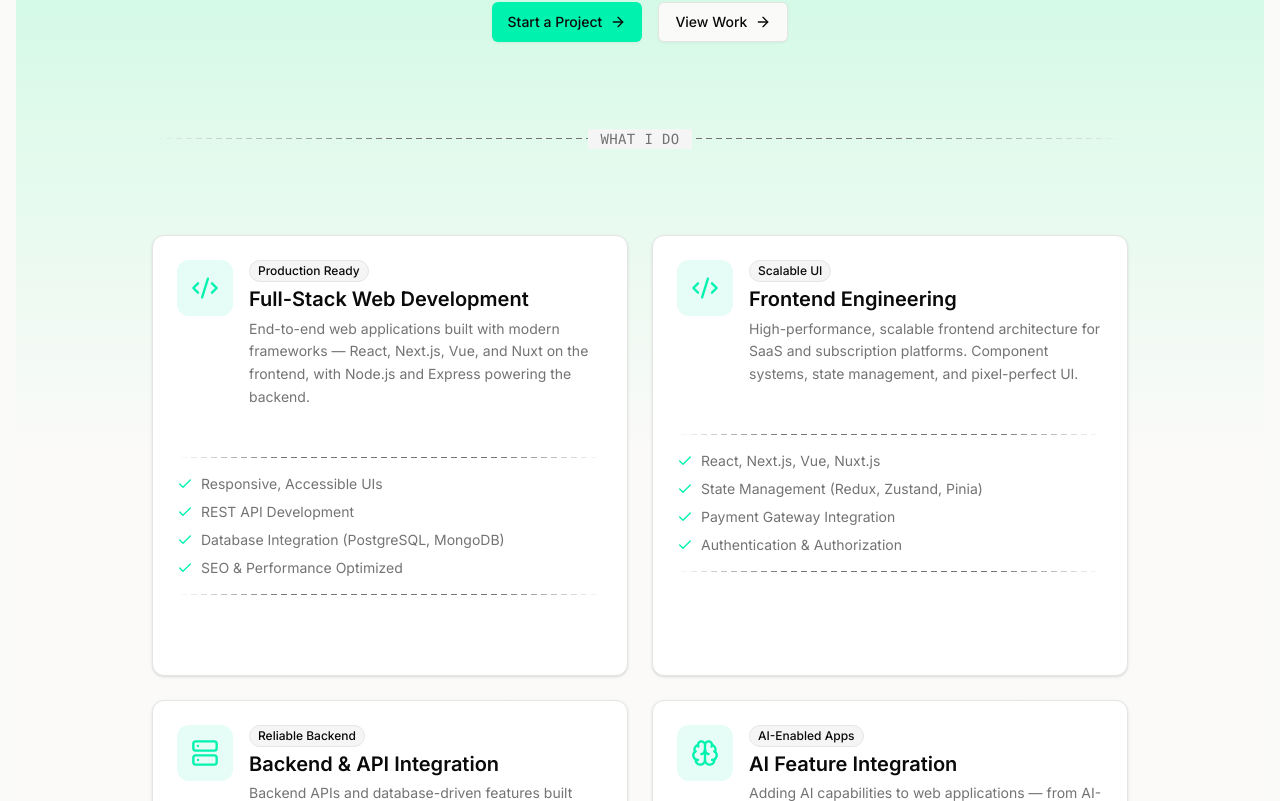
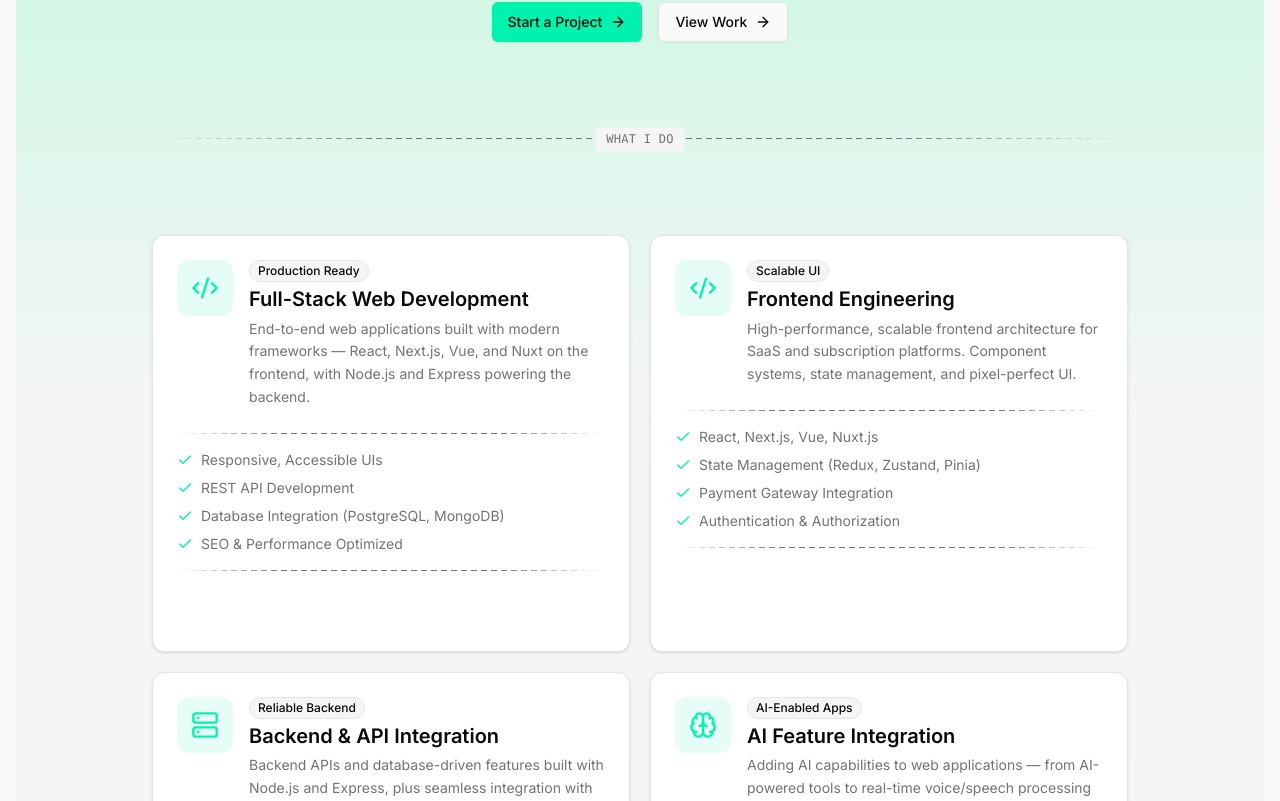
Before and after one commit to muhammadhasnainsaeed/portfolio, a Next.js app: page /services in a window 1280 px wide. Shown: the part 519-1320 px from the top of the page. Built offline with nearby package versions, Linux system fonts and the light colour scheme.

Commit message:
Refine styles for services page components

```diff
--- a/src/app/services/page.tsx
+++ b/src/app/services/page.tsx
@@ -20,7 +20,7 @@ export const metadata: Metadata = {
 
 export default function ServicesPage() {
   return (
-    <Background>
+    <Background className="via-muted to-muted/80">
       <div className="py-28 lg:py-32 lg:pt-44">
         <ServicesHero />
         <ServicesGrid />
--- a/src/components/blocks/services-grid.tsx
+++ b/src/components/blocks/services-grid.tsx
@@ -1,5 +1,3 @@
-import Image from "next/image";
-
 import { Check, ArrowRight } from "lucide-react";
 
 import { Badge } from "../ui/badge";
@@ -18,11 +16,11 @@ import { services } from "@/data/services";
 export function ServicesGrid() {
   return (
     <section id="services" className="container mt-12 max-w-5xl pb-28 lg:pb-32">
-      <div className="grid grid-cols-1 gap-6 md:grid-cols-2 lg:grid-cols-2">
+      <div className="grid grid-cols-1 gap-5 md:grid-cols-2 lg:grid-cols-2">
         {services.map((service) => (
           <Card
             key={service.title}
-            className="group hover:border-primary/30 hover:shadow-primary/5 relative overflow-hidden transition-all duration-300 hover:shadow-lg"
+            className="group hover:border-primary/30 hover:shadow-primary/5 relative gap-0 overflow-hidden transition-all duration-300 hover:shadow-lg"
           >
             <CardHeader className="pb-2">
               <div className="flex items-start gap-4">
--- a/src/components/blocks/services-hero.tsx
+++ b/src/components/blocks/services-hero.tsx
@@ -44,7 +44,7 @@ export function ServicesHero() {
       {/* Divider */}
       <div className="relative my-10 flex items-center justify-center lg:my-24">
         <DashedLine className="text-muted-foreground" />
-        <span className="bg-muted text-muted-foreground absolute px-3 font-mono text-sm font-medium tracking-wide max-md:hidden">
+        <span className="bg-muted text-muted-foreground absolute rounded px-2.5 py-1 font-mono text-xs font-medium tracking-wide max-md:hidden">
           WHAT I DO
         </span>
       </div>
--- a/src/components/blocks/services-process.tsx
+++ b/src/components/blocks/services-process.tsx
@@ -179,10 +179,9 @@ export function ServicesProcess() {
       <div className="mt-12 grid grid-cols-1 gap-6 md:grid-cols-3">
         {engagementModels.map((model) => (
           <Card key={model.title} className="group relative overflow-hidden">
-            <div className="from-primary/50 via-primary to-primary/50 absolute top-0 right-0 left-0 h-1 bg-gradient-to-r opacity-0 transition-opacity group-hover:opacity-100" />
             <CardHeader>
               <div className="mb-2 flex items-center gap-3">
-                <div className="bg-primary/10 text-primary group-hover:bg-primary group-hover:text-primary-foreground flex h-10 w-10 items-center justify-center rounded-xl transition-all">
+                <div className="bg-primary/10 text-primary group-hover:bg-primary group-hover:text-primary-foreground flex h-10 w-10 shrink-0 items-center justify-center rounded-xl transition-all">
                   <model.icon className="size-5" />
                 </div>
                 <CardTitle className="text-lg">{model.title}</CardTitle>
```
